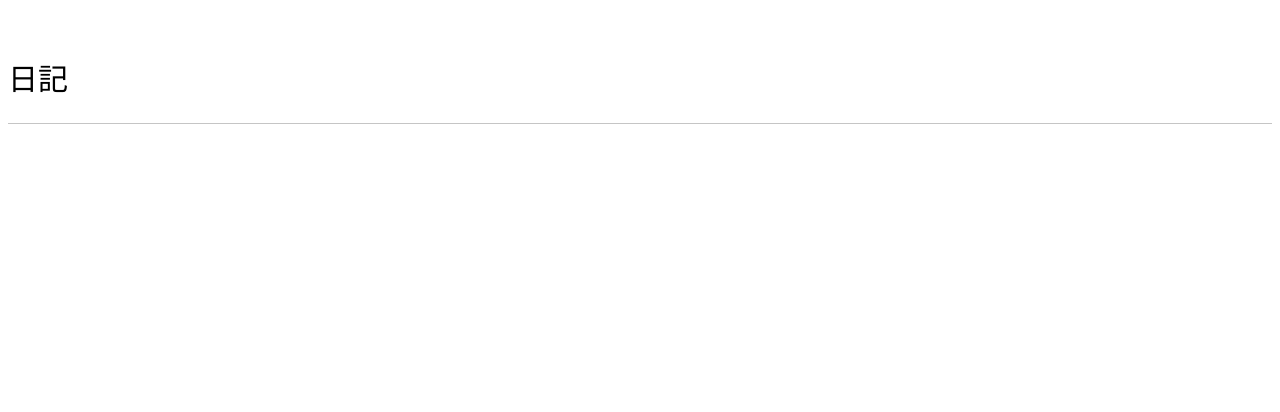
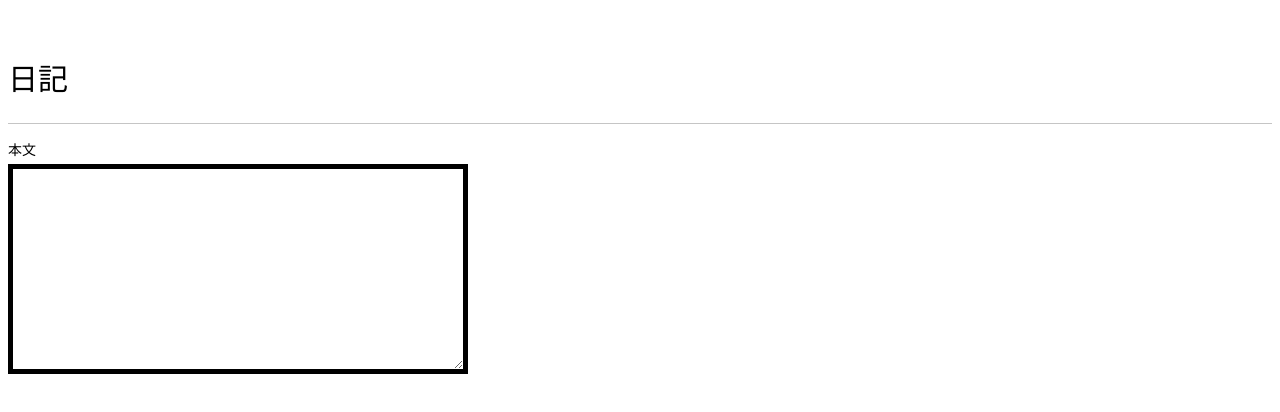
Before and after one commit to Sabaniki/Diary, an Angular app: page / in a window 1280 px wide. Shown: the top 412 px of the page. Built offline with nearby package versions, Linux system fonts and the light colour scheme.

Commit message:
テキストエリアのフォントを変えた（サイズが変わらん）

```diff
--- a/src/app/app.component.css
+++ b/src/app/app.component.css
@@ -49,9 +49,9 @@ pre {
 	--select-text-font-color: #fff;
 }
 
-html {
+/* html {
 	font-size: 16px;
-}
+} */
 
 html, body {
 	background-color: #f3f2ee;
@@ -883,3 +883,8 @@ input {
 .msr_sendbtn_04_disabled input[type=submit]:hover {
   opacity: 1;
 }
+
+textarea {
+  font-family : inherit;
+  font-size : 500%;
+}
--- a/src/app/app.component.html
+++ b/src/app/app.component.html
@@ -1,4 +1,7 @@
 <!--The content below is only a placeholder and can be replaced.-->
 <h1>日記</h1>
-
+<div class="msr_textarea_04">
+  <label for="text">本文</label>
+  <textarea name="diaryBody" [(ngModel)]="text" (input)="inputText()"></textarea>
+</div>
 <router-outlet></router-outlet>
--- a/src/app/app.component.ts
+++ b/src/app/app.component.ts
@@ -7,4 +7,8 @@ import { Component } from '@angular/core';
 })
 export class AppComponent {
   title = 'Diary';
+  text = '';
+  inputText() {
+
+  }
 }
--- a/src/app/app.module.ts
+++ b/src/app/app.module.ts
@@ -3,6 +3,8 @@ import { NgModule } from '@angular/core';
 
 import { AppRoutingModule } from './app-routing.module';
 import { AppComponent } from './app.component';
+import { FormsModule } from '@angular/forms';
+import { from } from 'rxjs';
 
 @NgModule({
   declarations: [
@@ -10,7 +12,8 @@ import { AppComponent } from './app.component';
   ],
   imports: [
     BrowserModule,
-    AppRoutingModule
+    AppRoutingModule,
+    FormsModule
   ],
   providers: [],
   bootstrap: [AppComponent]
```
Also changed, not shown: 2 other files (tests, documents, lock files or other folders).
